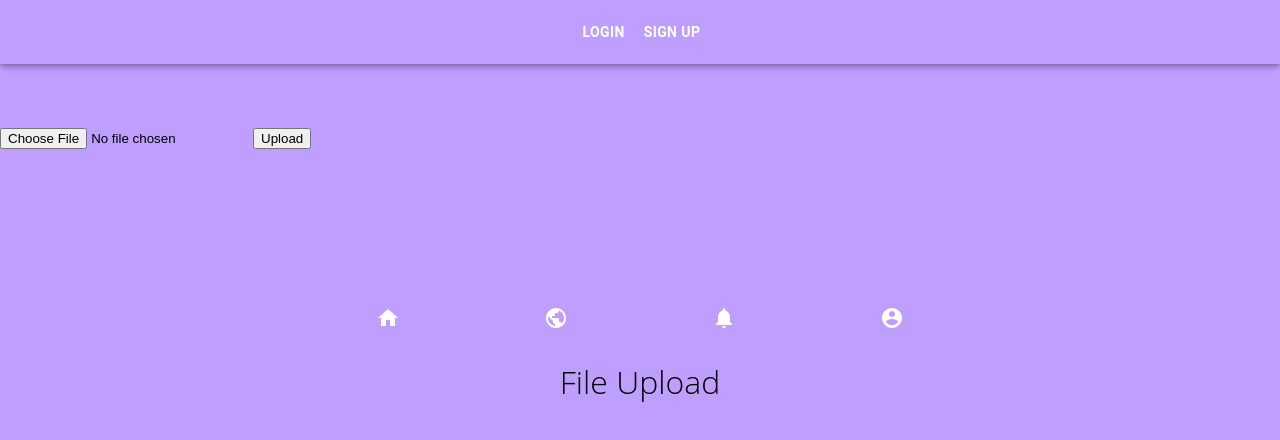
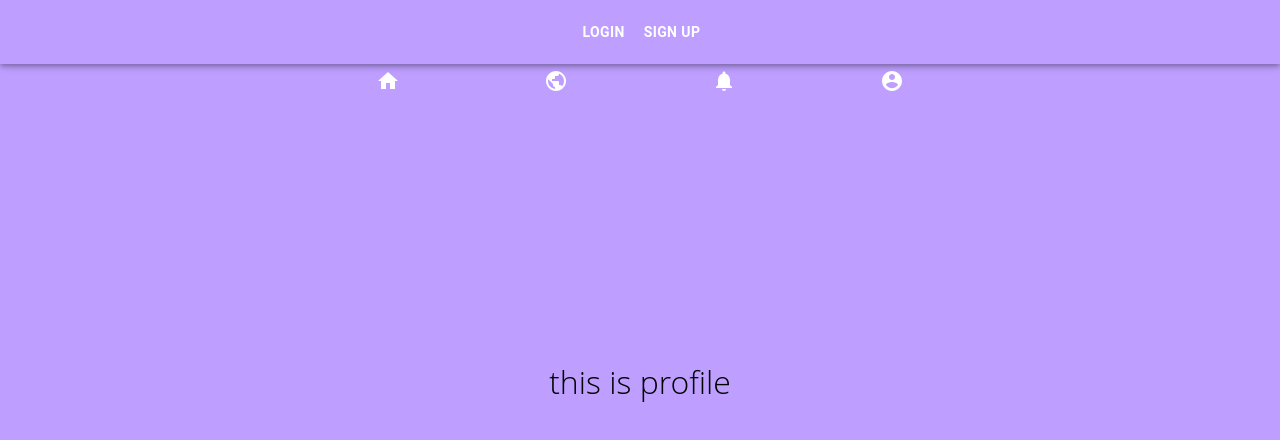
Before and after one commit to plaetzaw/CringeX, a React (Create React App) app in the folder clientside/: page /profile in a window 1280 px wide. Shown: the top 440 px of the page. Built offline with nearby package versions, Linux system fonts and the light colour scheme.

Commit message:
remove dub

```diff
--- a/clientside/src/components/pages/ProfileView.js
+++ b/clientside/src/components/pages/ProfileView.js
@@ -1,12 +1,13 @@
 import React, { Component } from "react";
-import Upload from "../Upload";
+// import Upload from "../Upload";
 
 export class Profile extends Component {
   render() {
     return (
-      <>
-        <Upload />
-      </>
+      <div>
+        <h1>this is profile</h1>
+        {/* <Upload /> */}
+      </div>
     );
   }
 }
```
Also changed, not shown: clientside/src/components/pages/UserProfile.js (deleted, +0 -13 lines).
